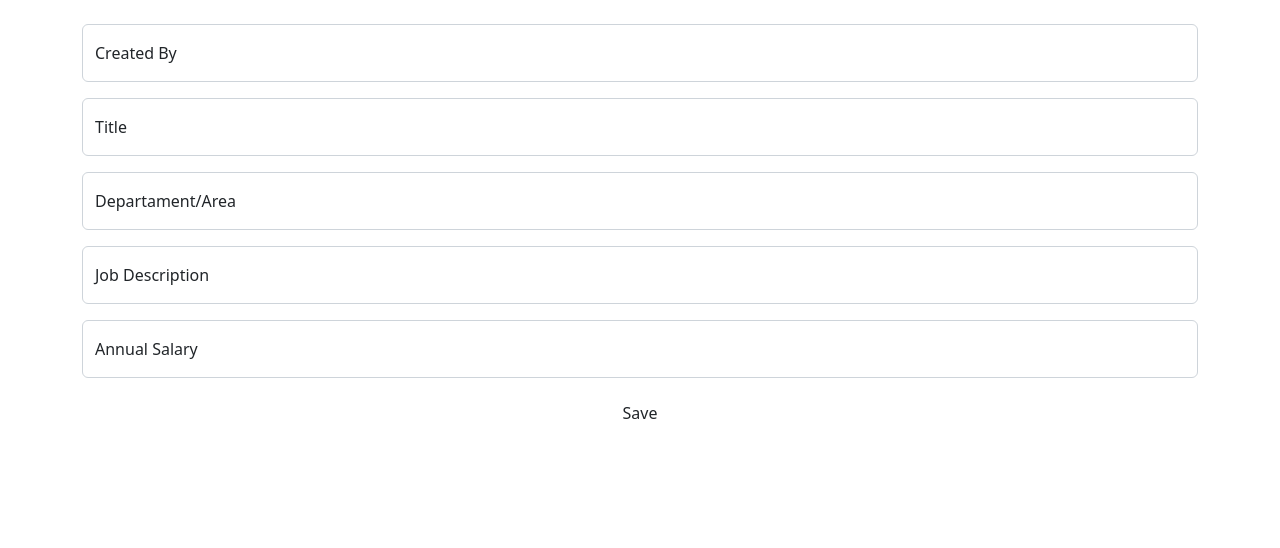
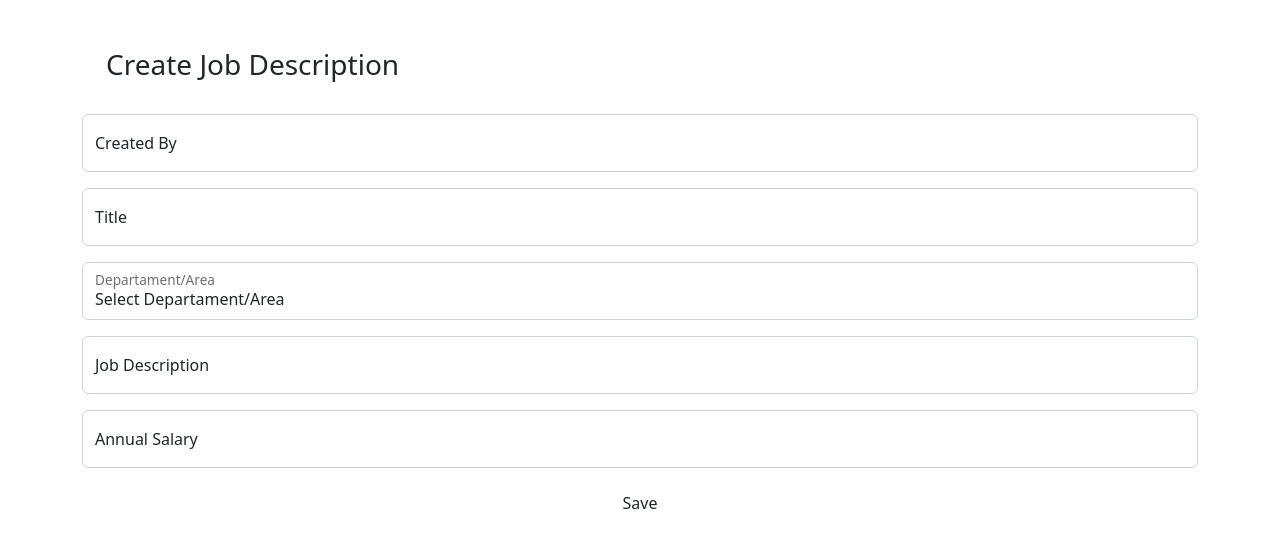
Before and after one commit to encisosystems/HR-Django, a Django app: page /hr/jobDescription/ in a window 1280 px wide. Shown: the top 548 px of the page. Run offline with Django 3.2, Linux system fonts and the light colour scheme; data comes from the database, SQL or seed files in the repository; some libraries are stand-ins or nearby versions.

Commit message:
jobDescription form updated

```diff
--- a/hr/forms.py
+++ b/hr/forms.py
@@ -3,10 +3,16 @@ from tkinter import Widget
 from django import forms
 from django.core.exceptions import ValidationError
 
-from .models import JobDescription, Recruitment
+from .models import JobDescription, Recruitment, Area
 
 class AddJobDescriptionForm(forms.Form):
     """ Form creation - AddJobDescription Form """
+
+    AREA_CHOICES = [
+        ('', 'Select Departament/Area'),
+        ('1', 'Finance'),
+        ('2', 'HumanResource'),
+    ]
 
     createdBy = forms.CharField(
         label = 'Created By',
@@ -32,11 +38,11 @@ class AddJobDescriptionForm(forms.Form):
         required = True,
         widget = forms.TextInput(attrs={'class': 'form-control', 'placeholder': ""})
     )
-    departament = forms.CharField(
+    departament = forms.ChoiceField(
         label = 'Departament',
-        max_length = 250,
         required = True,
-        widget = forms.TextInput(attrs={'class': 'form-control', 'placeholder': ""})
+        widget = forms.Select(attrs={'class': 'form-control', 'placeholder': ""}),
+        choices = AREA_CHOICES
     )
     reportTo = forms.CharField(
         label = 'Report To',
--- a/hr/models.py
+++ b/hr/models.py
@@ -51,7 +51,7 @@ class JobDescription(models.Model):
         help_text="Title/name of the job description")
     departament = models.ForeignKey(
         Area,
-        null=False,
+        null=True,
         on_delete=models.CASCADE,
         verbose_name = 'Departament',
         help_text="Department/Area associated with the job description")
--- a/hr/templates/jobDescription.html
+++ b/hr/templates/jobDescription.html
@@ -8,6 +8,9 @@
 <div class="container bg-white pt-2 pb-2 mt-3 mb-3">
     <form id="jobD" method="post" action="">
         {% csrf_token %}
+        <div class="m-3 p-2">
+            <h3>Create Job Description</h3>
+        </div>
         <div class="form-floating mb-3">
             {{ form.createdBy}}
             <label for="createdBy">Created By</label>
@@ -17,6 +20,12 @@
             <label for="title">Title</label>
         </div>
         <div class="form-floating mb-3">
+            <!-- <select class="form-select" id="departament" aria-label="Departament/area select">
+                <option selected>Select Departament/Area</option>
+                {% for area in areas %}
+                    <option value="{{area.id}}">{{ area.areaName }}</option>
+                {% endfor %}
+            </select> -->
             {{ form.departament}}
             <label for="departament">Departament/Area</label>
         </div>
--- a/hr/templates/recruitmentRequest.html
+++ b/hr/templates/recruitmentRequest.html
@@ -8,6 +8,9 @@
 <div class="container bg-white pt-2 pb-2 mt-3 mb-3">
     <form id="recReq" method="post" action="">
         {% csrf_token %}
+        <div class="m-3 p-2">
+            <h3>Recruitment Request</h3>
+        </div>
         <div class="form-floating mb-3">
             {{ form.requester}}
             <label for="requester">Requester</label>
--- a/hr/views.py
+++ b/hr/views.py
@@ -4,7 +4,7 @@ from django.views import generic
 from django.conf import settings
 
 from hr.forms import AddJobDescriptionForm, AddRecruitmentForm
-from hr.models import JobDescription, Recruitment
+from hr.models import JobDescription, Recruitment, Area
 
 
 class RecruitmentView(generic.FormView):
@@ -54,8 +54,16 @@ class JobDescriptionView(generic.FormView):
         return reverse('hr:jobDescription')
 
     def form_valid(self, form):
-        job = form.save(commit=True)
-        user = self.request.user
-        form.instance.user = user
-        form.save()
+        jobDescription = JobDescription()
+        jobDescription.createdBy = form.cleaned_data['createdBy']
+        jobDescription.title = form.cleaned_data['title']
+        jobDescription.departament = Area.objects.get(id=form.cleaned_data['departament'])
+        jobDescription.jobDescription = form.cleaned_data['jobDescription']
+        jobDescription.annualSalary = form.cleaned_data['annualSalary']
+        jobDescription.save()
         return super(JobDescriptionView, self).form_valid(form)
+
+    def get_context_data(self, **kwargs):
+        context = super(JobDescriptionView, self).get_context_data(**kwargs)
+        context['areas'] = Area.objects.all()
+        return context
```
